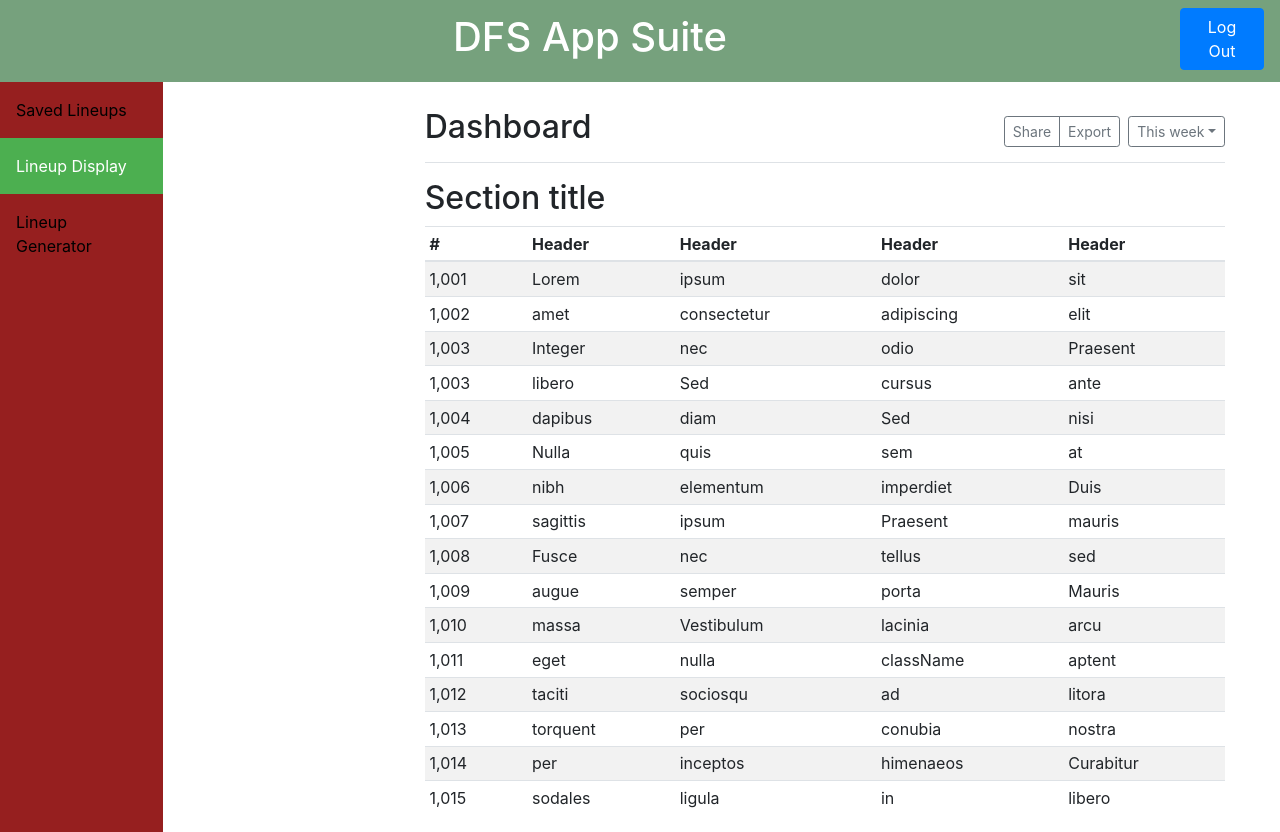
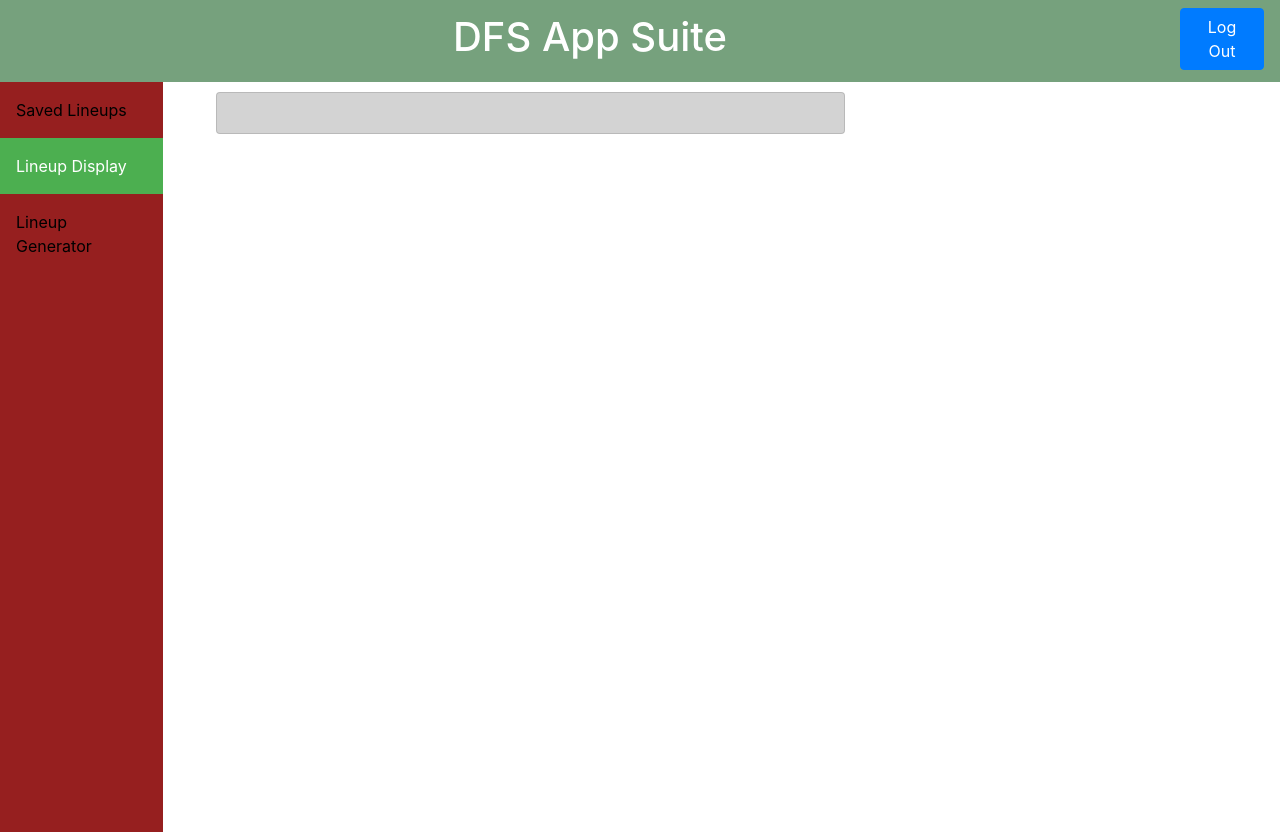
Before and after one commit to cdgeorge7/dfs-apps-frontend-react, a React (Create React App) app: page /display in a window 1280 px wide. After the commit the page ends 800 px from the top, so only its background shows below. Built offline with nearby package versions, Linux system fonts and the light colour scheme.

Commit message:
Continued work on Generate.  Now switching to display.

```diff
--- a/package.json
+++ b/package.json
@@ -2,8 +2,10 @@
   "name": "dfs-tools-suite",
   "version": "0.1.0",
   "private": true,
+  "homepage": "https://cdgeorge7.github.io/dfs-apps-frontend-react",
   "dependencies": {
     "bootstrap": "^4.3.1",
+    "gh-pages": "^2.1.1",
     "react": "^16.9.0",
     "react-dom": "^16.9.0",
     "react-router-dom": "^5.0.1",
@@ -11,6 +13,8 @@
   },
   "scripts": {
     "start": "react-scripts start",
+    "predeploy": "npm run build",
+    "deploy": "gh-pages -d build",
     "build": "react-scripts build",
     "test": "react-scripts test",
     "eject": "react-scripts eject"
--- a/src/App.css
+++ b/src/App.css
@@ -111,12 +111,12 @@
   margin-right: 2px;
 }
 .ds-white-on-blue-nav {
-  background: #0077cc !important;
-  background-color: #0077cc !important;
+  background: #17a2b8 !important;
+  background-color: #17a2b8 !important;
   color: white !important;
 }
 button.ds-white-on-blue-nav:hover {
-  background: #fbaf33 !important;
+  background: #446cad !important;
   color: white !important;
 }
 
--- /dev/null
+++ b/src/components/apps/display/DisplayControlPanel.js
@@ -0,0 +1,11 @@
+import React from "react";
+
+export default function DisplayControlPanel(props) {
+  return (
+    <div className="card">
+      <div className="card-body">
+        <div></div>
+      </div>
+    </div>
+  );
+}
--- a/src/components/apps/display/DisplayLineups.js
+++ b/src/components/apps/display/DisplayLineups.js
@@ -1,156 +1,10 @@
 import React from "react";
+import DisplayControlPanel from "./DisplayControlPanel";
 
 export default function DisplayLineups() {
   return (
-    <div className="container">
-      <main role="main" className="col-md-9 ml-sm-auto col-lg-10 pt-3 px-4">
-        <div className="d-flex justify-content-between flex-wrap flex-md-nowrap align-items-center pb-2 mb-3 border-bottom">
-          <h1 className="h2">Dashboard</h1>
-          <div className="btn-toolbar mb-2 mb-md-0">
-            <div className="btn-group mr-2">
-              <button className="btn btn-sm btn-outline-secondary">
-                Share
-              </button>
-              <button className="btn btn-sm btn-outline-secondary">
-                Export
-              </button>
-            </div>
-            <button className="btn btn-sm btn-outline-secondary dropdown-toggle">
-              <span data-feather="calendar"></span>
-              This week
-            </button>
-          </div>
-        </div>
-
-        <h2>Section title</h2>
-        <div className="table-responsive">
-          <table className="table table-striped table-sm">
-            <thead>
-              <tr>
-                <th>#</th>
-                <th>Header</th>
-                <th>Header</th>
-                <th>Header</th>
-                <th>Header</th>
-              </tr>
-            </thead>
-            <tbody>
-              <tr>
-                <td>1,001</td>
-                <td>Lorem</td>
-                <td>ipsum</td>
-                <td>dolor</td>
-                <td>sit</td>
-              </tr>
-              <tr>
-                <td>1,002</td>
-                <td>amet</td>
-                <td>consectetur</td>
-                <td>adipiscing</td>
-                <td>elit</td>
-              </tr>
-              <tr>
-                <td>1,003</td>
-                <td>Integer</td>
-                <td>nec</td>
-                <td>odio</td>
-                <td>Praesent</td>
-              </tr>
-              <tr>
-                <td>1,003</td>
-                <td>libero</td>
-                <td>Sed</td>
-                <td>cursus</td>
-                <td>ante</td>
-              </tr>
-              <tr>
-                <td>1,004</td>
-                <td>dapibus</td>
-                <td>diam</td>
-                <td>Sed</td>
-                <td>nisi</td>
-              </tr>
-              <tr>
-                <td>1,005</td>
-                <td>Nulla</td>
-                <td>quis</td>
-                <td>sem</td>
-                <td>at</td>
-              </tr>
-              <tr>
-                <td>1,006</td>
-                <td>nibh</td>
-                <td>elementum</td>
-                <td>imperdiet</td>
-                <td>Duis</td>
-              </tr>
-              <tr>
-                <td>1,007</td>
-                <td>sagittis</td>
-                <td>ipsum</td>
-                <td>Praesent</td>
-                <td>mauris</td>
-              </tr>
-              <tr>
-                <td>1,008</td>
-                <td>Fusce</td>
-                <td>nec</td>
-                <td>tellus</td>
-                <td>sed</td>
-              </tr>
-              <tr>
-                <td>1,009</td>
-                <td>augue</td>
-                <td>semper</td>
-                <td>porta</td>
-                <td>Mauris</td>
-              </tr>
-              <tr>
-                <td>1,010</td>
-                <td>massa</td>
-                <td>Vestibulum</td>
-                <td>lacinia</td>
-                <td>arcu</td>
-              </tr>
-              <tr>
-                <td>1,011</td>
-                <td>eget</td>
-                <td>nulla</td>
-                <td>className</td>
-                <td>aptent</td>
-              </tr>
-              <tr>
-                <td>1,012</td>
-                <td>taciti</td>
-                <td>sociosqu</td>
-                <td>ad</td>
-                <td>litora</td>
-              </tr>
-              <tr>
-                <td>1,013</td>
-                <td>torquent</td>
-                <td>per</td>
-                <td>conubia</td>
-                <td>nostra</td>
-              </tr>
-              <tr>
-                <td>1,014</td>
-                <td>per</td>
-                <td>inceptos</td>
-                <td>himenaeos</td>
-                <td>Curabitur</td>
-              </tr>
-              <tr>
-                <td>1,015</td>
-                <td>sodales</td>
-                <td>ligula</td>
-                <td>in</td>
-                <td>libero</td>
-              </tr>
-            </tbody>
-          </table>
-        </div>
-      </main>
+    <div>
+      <DisplayControlPanel />
     </div>
   );
 }
--- a/src/components/apps/generate/ControlPanel.js
+++ b/src/components/apps/generate/GenerateControlPanel.js
@@ -1,6 +1,7 @@
 import React from "react";
 
-export default function ControlPanel() {
+export default function GenerateControlPanel(props) {
+  const generate = () => props.setGenerateLineups(true);
   return (
     <div className="card">
       <div className="card-body">
@@ -9,7 +10,9 @@ export default function ControlPanel() {
           <input type="text" />
         </div>
         <div className="control-panel-button">
-          <button className="btn btn-lg btn-info">Generate!</button>
+          <button className="btn btn-lg btn-info" onClick={generate}>
+            Generate!
+          </button>
         </div>
       </div>
     </div>
--- a/src/components/apps/generate/GenerateLineups.js
+++ b/src/components/apps/generate/GenerateLineups.js
@@ -1,7 +1,6 @@
-import React, { useState } from "react";
-import { Link } from "react-router-dom";
+import React, { useState, useEffect } from "react";
 import PositionTabs from "./PositionTabs";
-import ControlPanel from "./ControlPanel";
+import GenerateControlPanel from "./GenerateControlPanel";
 
 const dummyPlayerData = {
   QB: [
@@ -31,23 +30,91 @@ const dummyPlayerData = {
   ]
 };
 
+const dummyGeneratedLineups = {
+  lineups: [
+    {
+      lineup_id: 1,
+      players: [
+        {
+          player_name: "Patrick Mahomes",
+          position: "QB",
+          team: "KC",
+          dk_points: 43.8
+        },
+        {
+          player_name: "Chris Carson",
+          position: "RB",
+          team: "SEA",
+          dk_points: 22.8
+        },
+        {
+          player_name: "Kenyan Drake",
+          position: "RB",
+          team: "MIA",
+          dk_points: 12.9
+        },
+        {
+          player_name: "Mike Evans",
+          position: "WR",
+          team: "TB",
+          dk_points: 32.9
+        },
+        {
+          player_name: "Alson Jeffrey",
+          position: "WR",
+          team: "PHI",
+          dk_points: 18.2
+        },
+        {
+          player_name: "Quincy Enunwa",
+          position: "WR",
+          team: "NYJ",
+          dk_points: 15.9
+        },
+        {
+          player_name: "Travis Kelce",
+          position: "TE",
+          team: "KC",
+          dk_points: 22.1
+        },
+        {
+          player_name: "Austin Ekeler",
+          position: "RB",
+          team: "LAC",
+          dk_points: 18.2
+        },
+        {
+          player_name: "Buccaneers",
+          position: "DEF",
+          team: "TB",
+          dk_points: 15
+        }
+      ],
+      lineup_points: 265.8
+    }
+  ]
+};
+
 export default function GenerateLineups(props) {
-  const [viewState, setViewState] = useState({
-    initialView: true,
-    generatingView: false,
-    completeView: false
-  });
+  const [generateLineups, setGenerateLineups] = useState(false);
   const [playerData, setPlayerData] = useState(dummyPlayerData);
+  const [generatedLineupData, setGeneratedLineupData] = useState({});
+  //console.log("here");
+  //console.log(generatedLineupData);
+
+  useEffect(() => {
+    if (generateLineups) {
+      setGeneratedLineupData(dummyGeneratedLineups);
+    }
+    setGenerateLineups(false);
+  }, [generateLineups]);
   return (
     <div>
-      <ControlPanel />
-      {viewState.initialView ? (
-        <PositionTabs playerData={playerData} />
-      ) : viewState.generatingView ? (
-        <div>generating</div>
-      ) : (
-        <div>complete</div>
-      )}
+      <GenerateControlPanel setGenerateLineups={setGenerateLineups} />
+      <PositionTabs
+        playerData={playerData}
+        generatedLineupData={generatedLineupData}
+      />
     </div>
   );
 }
--- /dev/null
+++ b/src/components/apps/generate/GeneratedLineupDisplay.js
@@ -0,0 +1,13 @@
+import React from "react";
+
+export default function GeneratedLineupDisplay(props) {
+  // check if generatedLineupData object empty
+  if (
+    Object.entries(props.generatedLineupData).length === 0 &&
+    props.generatedLineupData.constructor === Object
+  ) {
+    return <div>No lineups to display.</div>;
+  } else {
+    return <div>Lineups</div>;
+  }
+}
--- a/src/components/apps/generate/PositionTabs.js
+++ b/src/components/apps/generate/PositionTabs.js
@@ -1,5 +1,6 @@
 import React, { useState } from "react";
 import PlayerProjections from "./PlayerProjections";
+import GeneratedLineupDisplay from "./GeneratedLineupDisplay";
 
 export default function PositionTabs(props) {
   const [activeTabData, setActiveTabData] = useState(props.playerData.QB);
@@ -70,7 +71,13 @@ export default function PositionTabs(props) {
           </button>
         </li>
       </ul>
-      {showPlayersData ? <PlayerProjections data={activeTabData} /> : null}
+      {showPlayersData ? (
+        <PlayerProjections data={activeTabData} />
+      ) : (
+        <GeneratedLineupDisplay
+          generatedLineupData={props.generatedLineupData}
+        />
+      )}
     </div>
   );
 }
```
Also changed, not shown: 1 other file (tests, documents, lock files or other folders).
